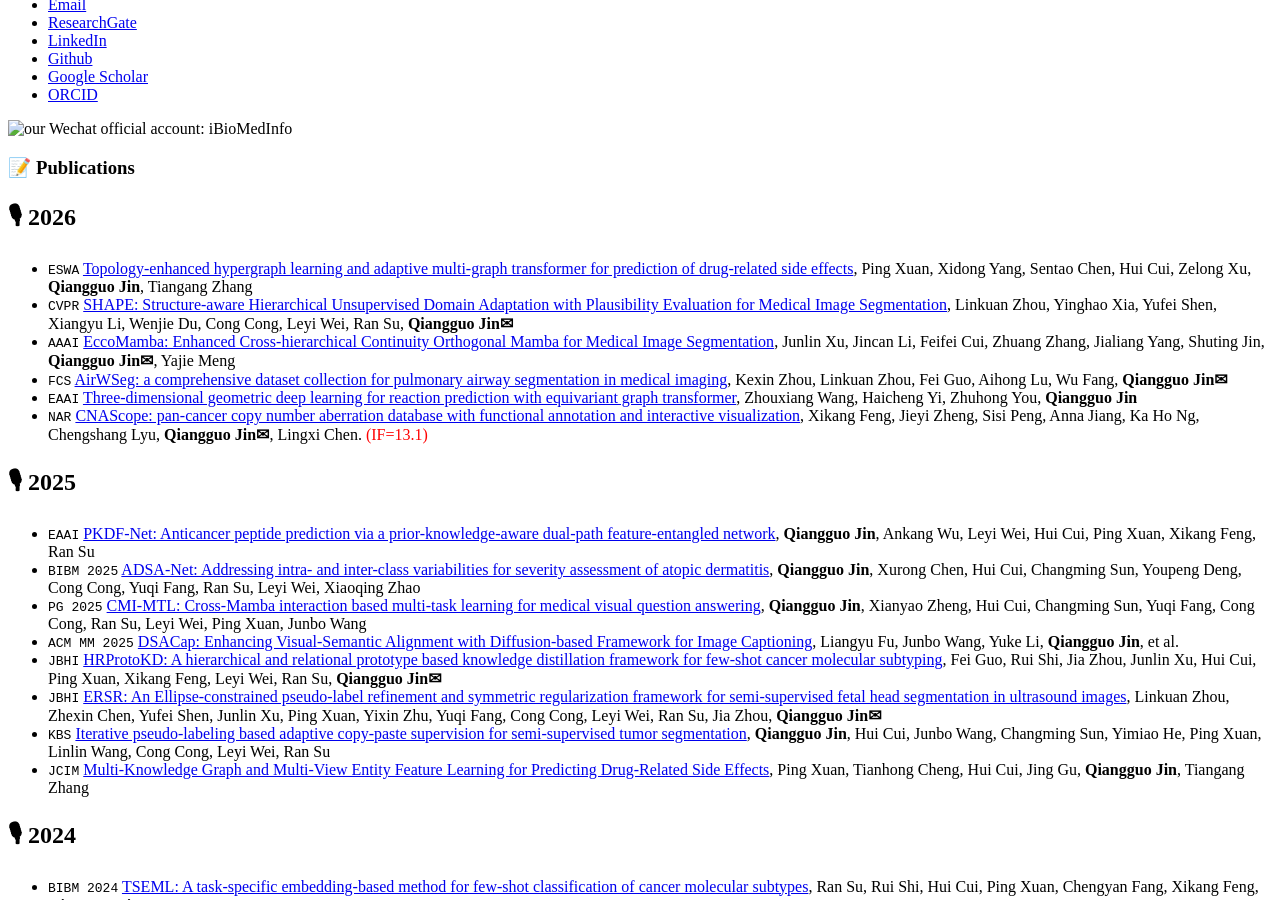
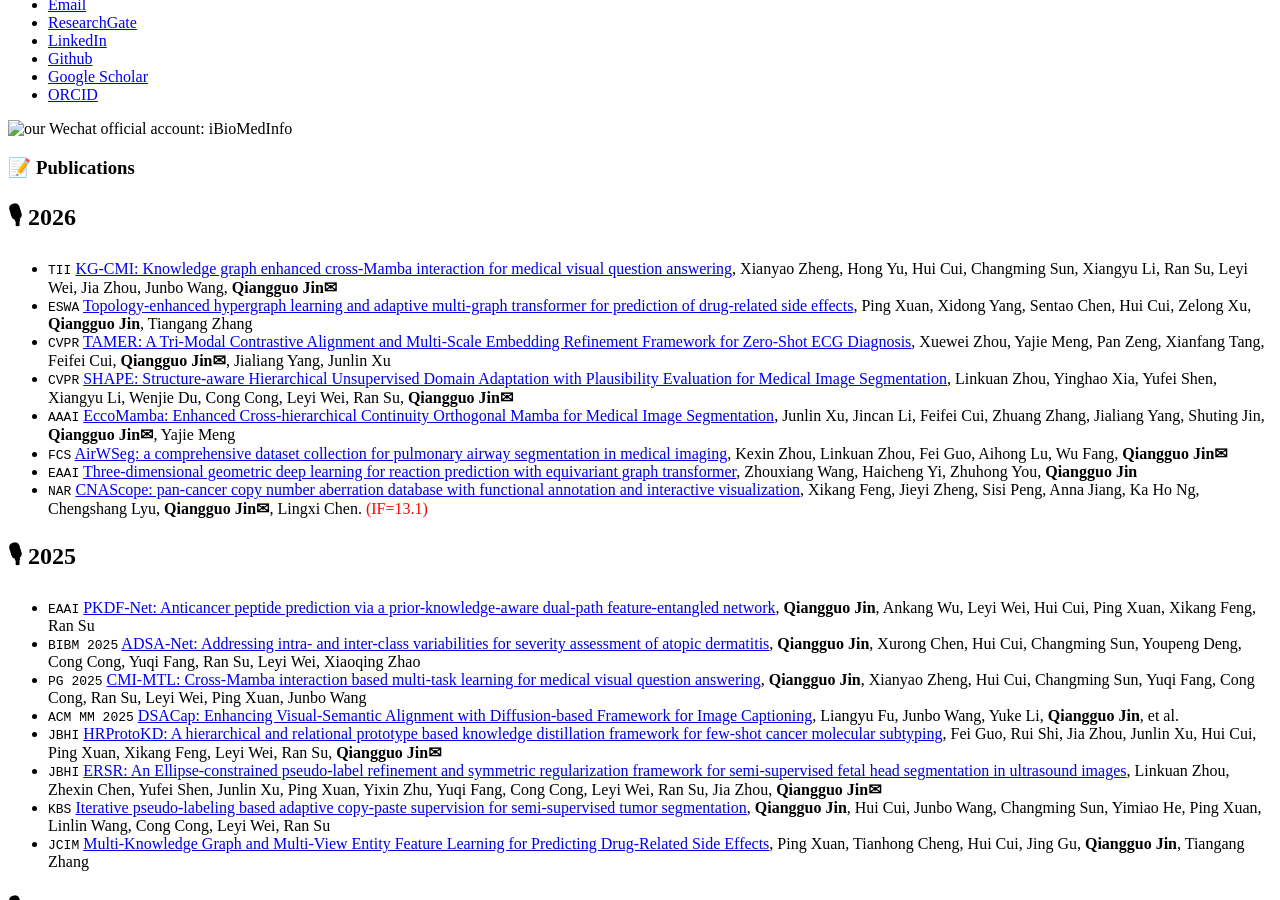
Before and after one commit to qgking/qgking.github.io, a Jekyll site: the page built from _pages/includes/pub.md, in a window 1280 px wide and 900 px high, scrolled down 639 px. Built offline with Jekyll 4.4.1, drawn with Linux system fonts in a browser that asks for light colours; our own code applies the rules of GitHub Pages for plain Markdown files.

Commit message:
update pub

```diff
--- a/_pages/includes/pub.md
+++ b/_pages/includes/pub.md
@@ -1,7 +1,9 @@
 
 # 📝 Publications
 ## 🎙 2026
-- ``ESWA`` [Topology-enhanced hypergraph learning and adaptive multi-graph transformer for prediction of drug-related side effects]([10.1093/bib/bbag167](https://www.sciencedirect.com/science/article/pii/S0957417426010638)), Ping Xuan, Xidong Yang, Sentao Chen, Hui Cui, Zelong Xu, **Qiangguo Jin**, Tiangang Zhang
+- ``TII`` [KG-CMI: Knowledge graph enhanced cross-Mamba interaction for medical visual question answering](https://arxiv.org/pdf/2604.00601), Xianyao Zheng, Hong Yu, Hui Cui, Changming Sun, Xiangyu Li, Ran Su, Leyi Wei, Jia Zhou, Junbo Wang, **Qiangguo Jin✉**
+- ``ESWA`` [Topology-enhanced hypergraph learning and adaptive multi-graph transformer for prediction of drug-related side effects](https://www.sciencedirect.com/science/article/pii/S0957417426010638), Ping Xuan, Xidong Yang, Sentao Chen, Hui Cui, Zelong Xu, **Qiangguo Jin**, Tiangang Zhang
+- ``CVPR`` [TAMER: A Tri-Modal Contrastive Alignment and Multi-Scale Embedding Refinement Framework for Zero-Shot ECG Diagnosis](https://arxiv.org/pdf/2603.21904), Xuewei Zhou, Yajie Meng, Pan Zeng, Xianfang Tang, Feifei Cui, **Qiangguo Jin✉**, Jialiang Yang, Junlin Xu
 - ``CVPR`` [SHAPE: Structure-aware Hierarchical Unsupervised Domain Adaptation with Plausibility Evaluation for Medical Image Segmentation](https://arxiv.org/pdf/2603.21904), Linkuan Zhou, Yinghao Xia, Yufei Shen, Xiangyu Li, Wenjie Du, Cong Cong, Leyi Wei, Ran Su, **Qiangguo Jin✉**
 - ``AAAI`` [EccoMamba: Enhanced Cross-hierarchical Continuity Orthogonal Mamba for Medical Image Segmentation](https://ojs.aaai.org/index.php/AAAI/article/view/38109), Junlin Xu, Jincan Li, Feifei Cui, Zhuang Zhang, Jialiang Yang, Shuting Jin, **Qiangguo Jin✉**, Yajie Meng
 - ``FCS`` [AirWSeg: a comprehensive dataset collection for pulmonary airway segmentation in medical imaging](https://link.springer.com/article/10.1007/s11704-025-41308-1), Kexin Zhou, Linkuan Zhou, Fei Guo, Aihong Lu, Wu Fang, **Qiangguo Jin✉**
```
